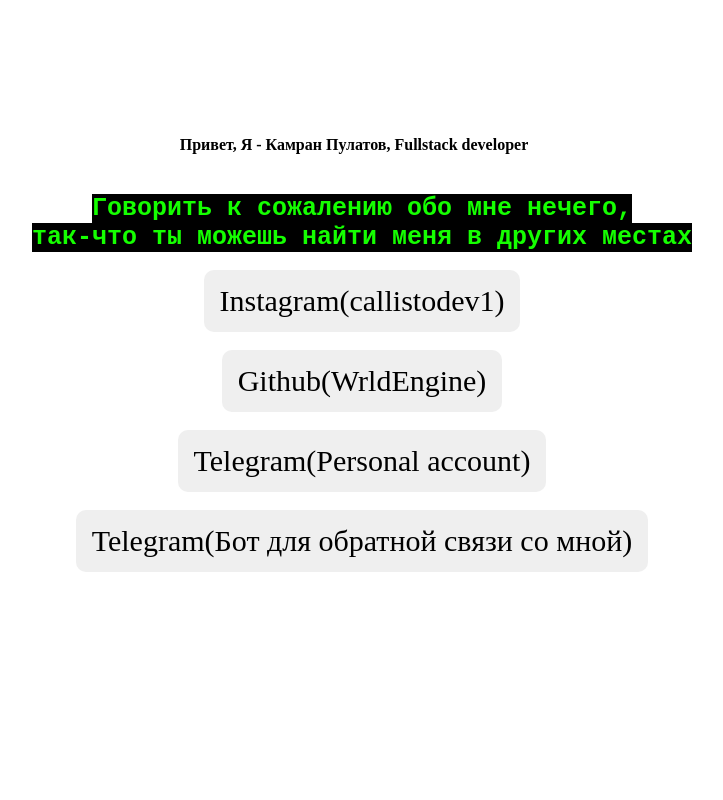
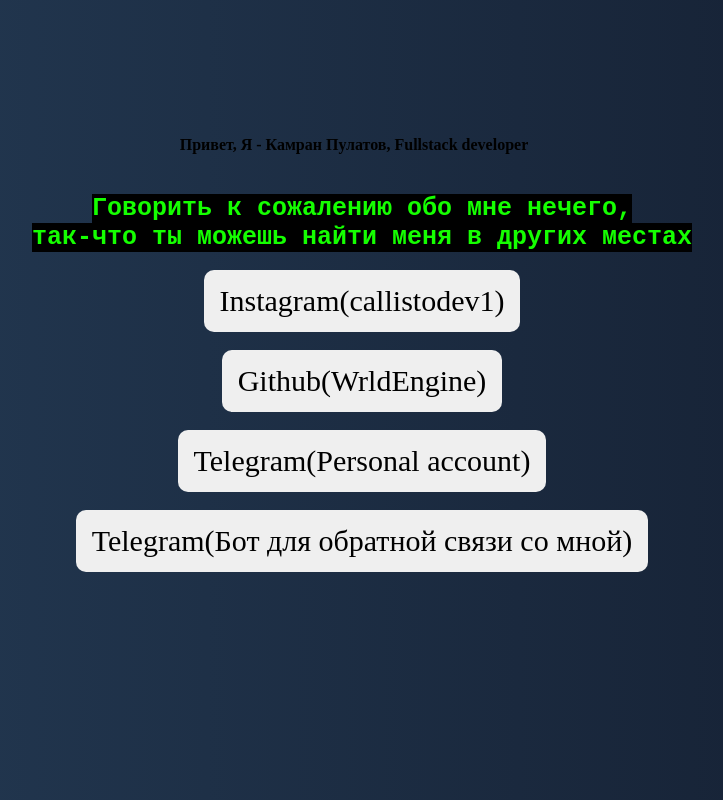
Before and after one commit to WrldEngine/aboutme, a plain HTML site: page index.html in a window 1280 px wide. Shown: the whole page, without its empty margins (278-1001 px from the left). Drawn offline with Linux system fonts and the light colour scheme.

Commit message:
Update design.css

```diff
--- a/design.css
+++ b/design.css
@@ -48,3 +48,8 @@
 .inst:hover {
         background-position: 0;
 }
+body {
+    background: #141E30;  /* fallback for old browsers */
+    background: -webkit-linear-gradient(to right, #243B55, #141E30);  /* Chrome 10-25, Safari 5.1-6 */
+    background: linear-gradient(to right, #243B55, #141E30); /* W3C, IE 10+/ Edge, Firefox 16+, Chrome 26+, Opera 12+, Safari 7+ */
+}
```
